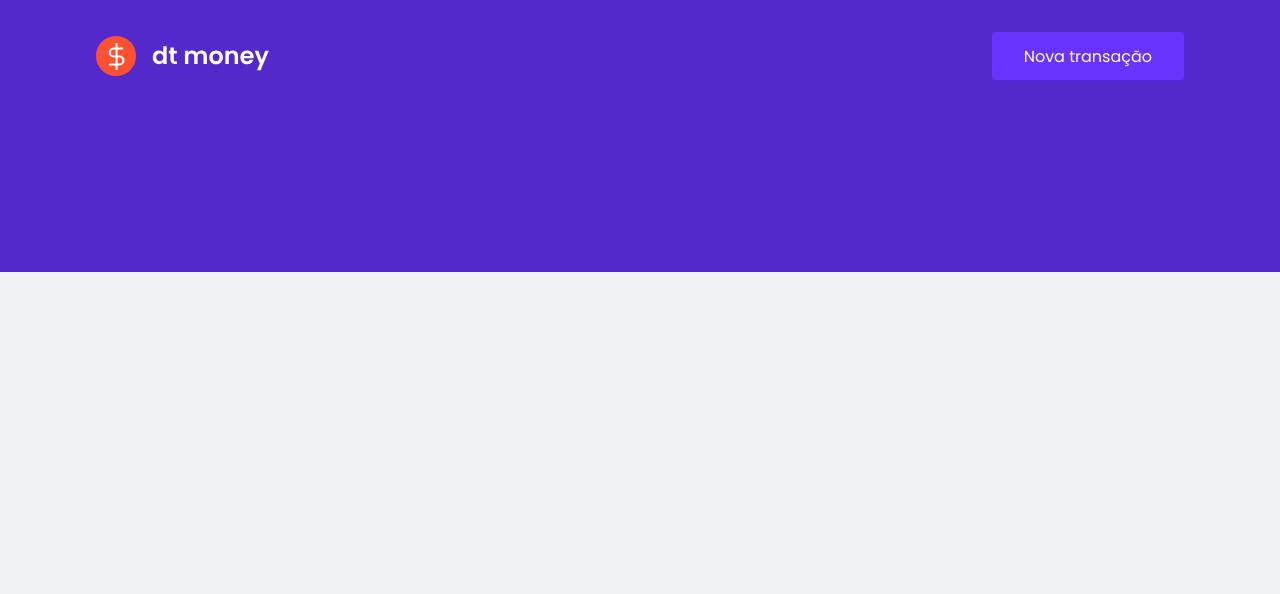
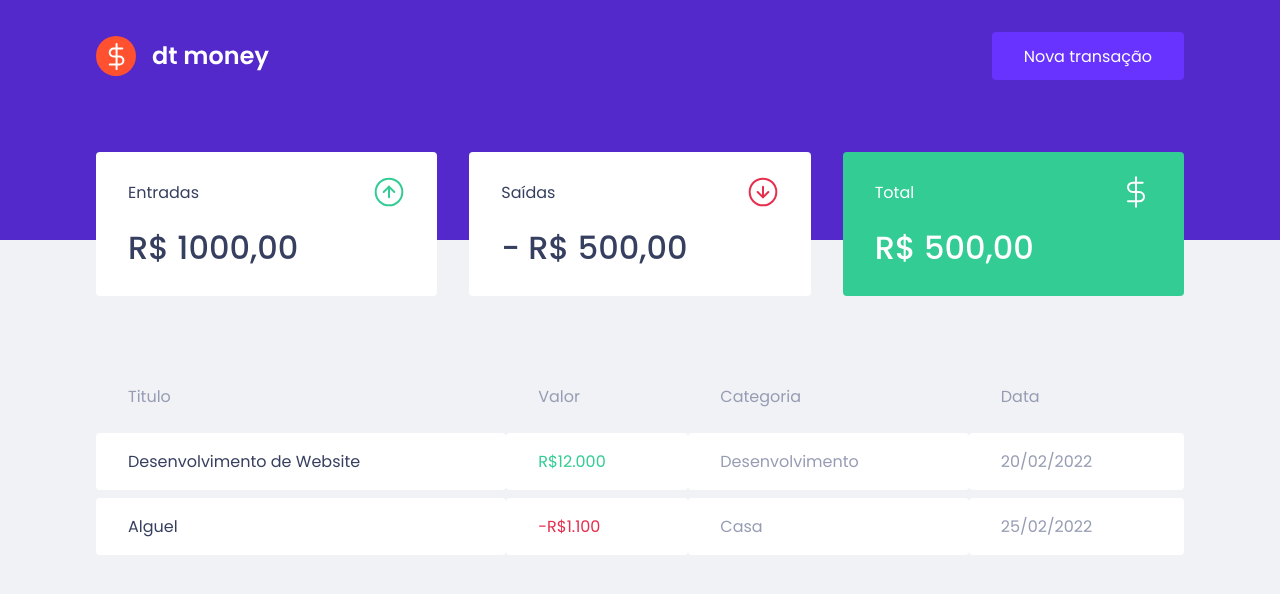
Before and after one commit to Diegooliveyra/dtmoney, a React (Create React App) app: page / in a window 1280 px wide. Shown: the top 594 px of the page. Built offline with nearby package versions, Linux system fonts and the light colour scheme.

Commit message:
feito o laytout do dashboard

```diff
--- a/src/App.tsx
+++ b/src/App.tsx
@@ -1,3 +1,4 @@
+import { Dashboard } from "./components/Dashboard";
 import { Header } from "./components/Header";
 import { GlobalStyle } from "./styles/global";
 
@@ -5,8 +6,9 @@ import { GlobalStyle } from "./styles/global";
 export function App() {
   return (
     <>
+    <Header />
+    <Dashboard/>
     <GlobalStyle />
-    <Header />
     </>
   );
 }
--- /dev/null
+++ b/src/components/Dashboard/index.tsx
@@ -0,0 +1,13 @@
+
+import { Summary } from 'components/Summary';
+import { TransactionsTable } from 'components/TransactionsTable';
+import * as S from './styles';
+
+export function Dashboard() {
+  return (
+    <S.Container>
+      <Summary />
+      <TransactionsTable/>
+    </S.Container>
+  );
+}
--- /dev/null
+++ b/src/components/Dashboard/styles.ts
@@ -0,0 +1,7 @@
+import styled from "styled-components";
+
+export const Container = styled.main`
+  max-width: 1120px;
+  margin: 0 auto;
+  padding: 2.5rem 1rem
+`
--- a/src/components/Header/index.tsx
+++ b/src/components/Header/index.tsx
@@ -1,5 +1,5 @@
-import * as S from './style';
-import logoImg from '../../assets/logo.svg';
+import * as S from './styles';
+import logoImg from 'assets/logo.svg';
 
 export function Header() {
   return (
--- a/src/components/Header/style.ts
+++ b/src/components/Header/styles.ts
@@ -8,7 +8,7 @@ export const Content = styled.div`
   max-width: 1120px;
   margin: 0 auto;
 
-  padding: 2rem 1rem 12rem;
+  padding: 2rem 1rem 10rem;
 
   display: flex;
   align-items: center;
--- /dev/null
+++ b/src/components/Summary/index.tsx
@@ -0,0 +1,32 @@
+import * as S from './styles';
+import IncomeImg from 'assets/income.svg';
+import OutcomeImg from 'assets/outcome.svg';
+import TotalImg from 'assets/total.svg';
+
+export function Summary() {
+  return (
+    <S.Container>
+      <div>
+        <header>
+          <p>Entradas</p>
+          <img src={IncomeImg} alt="entradas" />
+        </header>
+        <strong>R$ 1000,00</strong>
+      </div>
+      <div>
+        <header>
+          <p>Saídas</p>
+          <img src={OutcomeImg} alt="saídas" />
+        </header>
+        <strong>- R$ 500,00</strong>
+      </div>
+      <div className='highlight-background'>
+        <header>
+          <p>Total</p>
+          <img src={TotalImg} alt="Total" />
+        </header>
+        <strong>R$ 500,00</strong>
+      </div>
+    </S.Container>
+  );
+}
--- /dev/null
+++ b/src/components/Summary/styles.js
@@ -0,0 +1,34 @@
+import styled from 'styled-components';
+
+export const Container = styled.main`
+  display: grid;
+  grid-template-columns: repeat(3, 1fr);
+  gap: 2rem;
+  margin-top: -8rem;
+
+  div {
+    background-color: var(--shape);
+    padding: 1.5rem 2rem;
+    border-radius: 0.25rem;
+    color: var(--text-title);
+
+    header {
+      display: flex;
+      justify-content: space-between;
+      align-items: center;
+    }
+
+    strong {
+      display: block;
+      margin-top: 1rem;
+      font-size: 2rem;
+      font-weight: 500;
+      line-height: 3rem;
+    }
+
+    &.highlight-background {
+      background-color: var(--green);
+      color: #fff;
+    }
+  }
+`;
--- /dev/null
+++ b/src/components/TransactionsTable/index.tsx
@@ -0,0 +1,33 @@
+import * as S from './styles';
+
+export function TransactionsTable()  {
+ return (
+  <S.Container>
+    <table>
+      <thead>
+        <tr>
+          <th>Titulo</th>
+          <th>Valor</th>
+          <th>Categoria</th>
+          <th>Data</th>
+        </tr>
+      </thead>
+
+      <tbody>
+        <tr>
+          <td>Desenvolvimento de Website</td>
+          <td className='deposit'>R$12.000</td>
+          <td>Desenvolvimento</td>
+          <td>20/02/2022</td>
+        </tr>
+        <tr>
+          <td>Alguel</td>
+          <td className='withdraw'>-R$1.100</td>
+          <td>Casa</td>
+          <td>25/02/2022</td>
+        </tr>
+      </tbody>
+    </table>
+  </S.Container>
+ )
+}
--- /dev/null
+++ b/src/components/TransactionsTable/styles.ts
@@ -0,0 +1,40 @@
+import styled from "styled-components";
+
+export const Container = styled.div`
+  margin-top: 4rem;
+
+  table {
+    width: 100%;
+    border-spacing: 0 0.5rem;
+  }
+
+  th {
+    color: var(--text-body);
+    font-weight: 400;
+    padding: 1rem 2rem;
+    text-align: left;
+    line-height: 1,5rem;
+  }
+
+  td {
+    padding: 1rem 2rem;
+    border: 0;
+    background-color: var(--shape);
+    font-weight: 400;
+    color: var(--text-body);
+    border-radius: 0.25rem;
+
+    &:first-child {
+      color: var(--text-title);
+    }
+
+    &.withdraw {
+      color: var(--red);
+    }
+
+    &.deposit {
+      color: var(--green);
+    }
+  }
+
+`
--- a/tsconfig.json
+++ b/tsconfig.json
@@ -18,9 +18,11 @@
     "resolveJsonModule": true,
     "isolatedModules": true,
     "noEmit": true,
-    "jsx": "react-jsx"
+    "jsx": "react-jsx",
+    "baseUrl": "src"
   },
   "include": [
     "src"
   ]
+
 }
```
